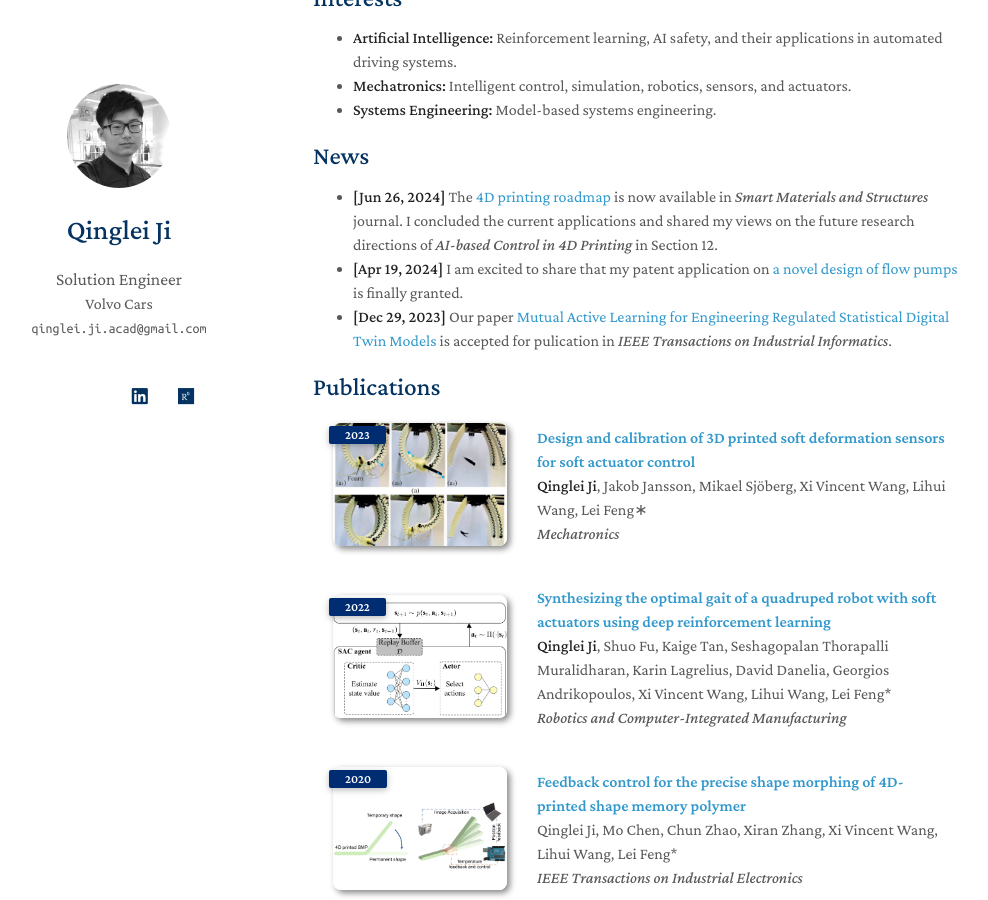
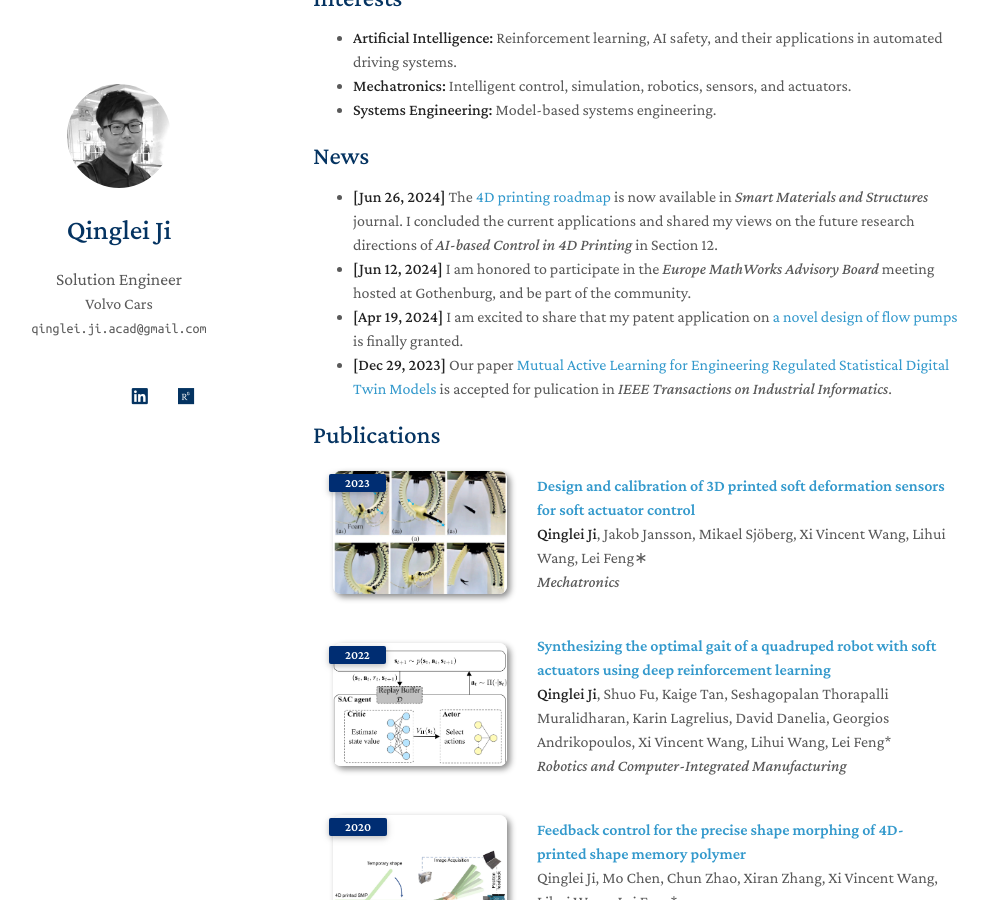
Before and after one commit to QingleiJi/qingleiji.github.io, a Jekyll site: the page built from index.md, in a window 1280 px wide and 900 px high, scrolled down 333 px. Shown: the whole window, without its empty margins (157-1145 px from the left). Built offline with Jekyll 4.4.1, drawn with Linux system fonts in a browser that asks for light colours; nearby versions of some CDN libraries; a style sheet for code colours, icons or effects is not loaded.

Commit message:
update news

```diff
--- a/index.md
+++ b/index.md
@@ -15,6 +15,7 @@ I received the Ph.D. degree in Robotics, Control & Artificial Intelligence from
 
 ## News
 - **[Jun 26, 2024]** The [4D printing roadmap](https://iopscience.iop.org/article/10.1088/1361-665X/ad5c22/meta) is now available in *Smart Materials and Structures* journal. I concluded the current applications and shared my views on the future research directions of *AI-based Control in 4D Printing* in Section 12.
+- **[Jun 12, 2024]** I am honored to participate in the *Europe MathWorks Advisory Board* meeting hosted at Gothenburg, and be part of the community.
 - **[Apr 19, 2024]** I am excited to share that my patent application on [a novel design of flow pumps](https://patentimages.storage.googleapis.com/db/7c/e8/42212fa841705b/CN108252901A.pdf) is finally granted.
 - **[Dec 29, 2023]** Our paper [Mutual Active Learning for Engineering Regulated Statistical Digital Twin Models](https://ieeexplore.ieee.org/abstract/document/10376368) is accepted for pulication in *IEEE Transactions on Industrial Informatics*.
 
```
